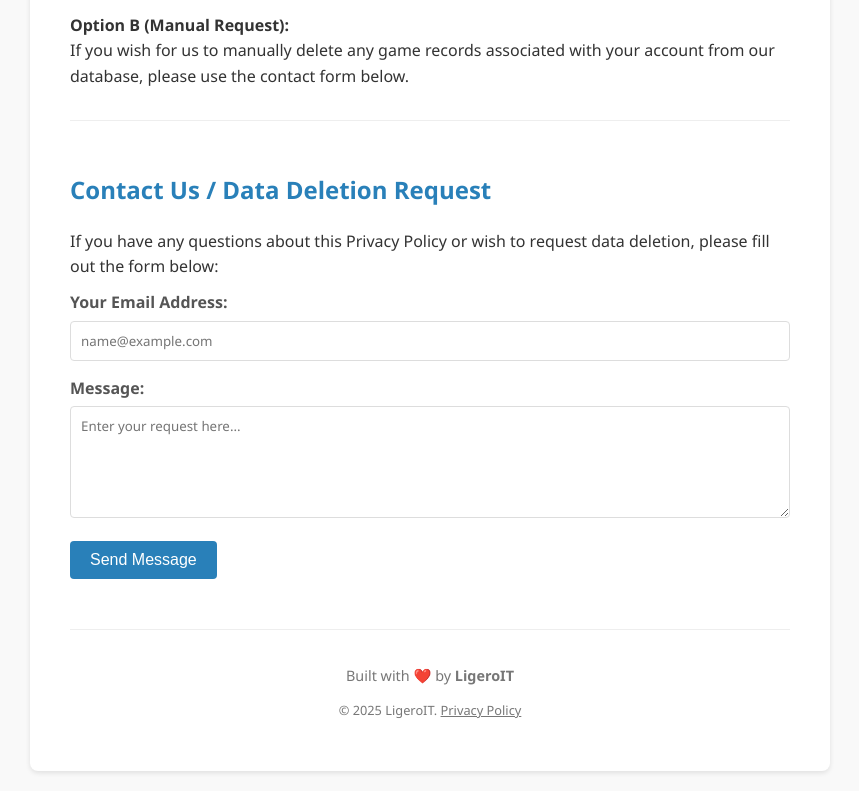
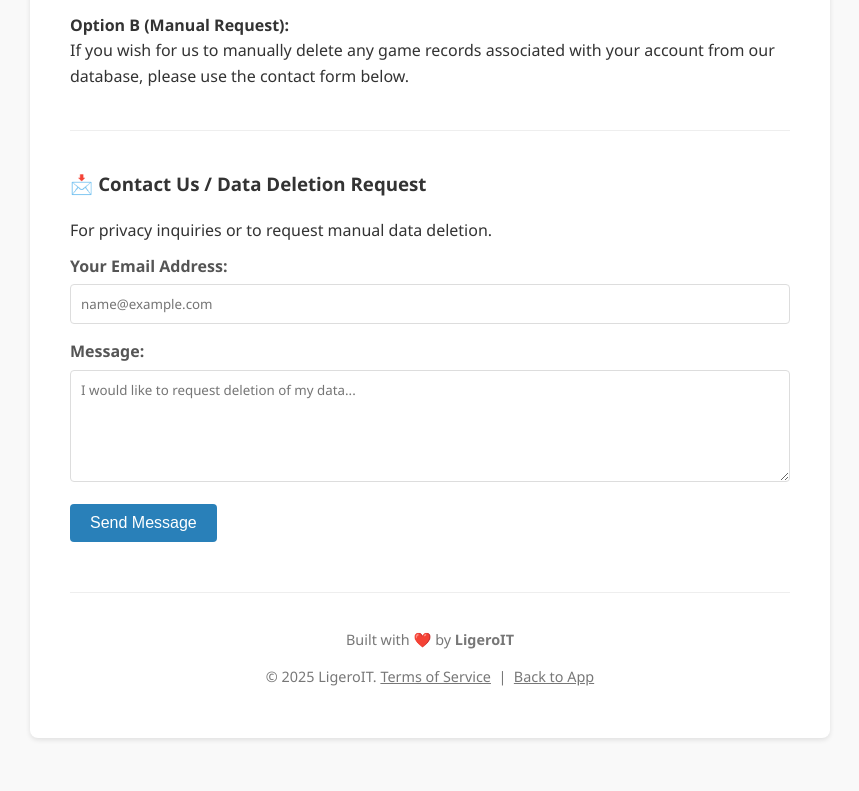
Before and after one commit to ligeroIT/wheel, a website: page privacy.html in a window 1280 px wide. Shown: the part 1385-2176 px from the top of the page, without its empty margins (210-1069 px from the left). After the commit the page ends 2143 px from the top, so only its background shows below. Drawn offline with Linux system fonts and the light colour scheme.

Commit message:
update terms 1

```diff
--- a/privacy.html
+++ b/privacy.html
@@ -47,7 +47,7 @@
 
         /* Stylizacja Formularza */
         .contact-form {
-            margin-top: 30px;
+            margin-top: 40px;
             padding-top: 20px;
             border-top: 1px solid #eee;
         }
@@ -82,14 +82,21 @@
             background-color: #1c5980;
         }
 
-        /* --- TUTAJ DODAŁEM style dla footera --- */
+        /* --- STOPKA (identyczna jak w Terms) --- */
         footer {
-            text-align: center;      /* To centruje tekst */
-            margin-top: 50px;        /* Odstęp od formularza */
-            padding-top: 20px;       /* Odstęp wewnętrzny */
-            border-top: 1px solid #eee; /* Linia oddzielająca */
-            font-size: 0.9em;        /* Nieco mniejsza czcionka */
-            color: #777;             /* Szary kolor */
+            text-align: center;
+            margin-top: 50px;
+            padding-top: 20px;
+            border-top: 1px solid #eee;
+            font-size: 0.9em;
+            color: #777;
+        }
+        footer a {
+            color: inherit;
+            text-decoration: underline;
+        }
+        footer a:hover {
+            text-decoration: none;
         }
     </style>
 </head>
@@ -140,12 +147,11 @@
         If you wish for us to manually delete any game records associated with your account from our database, please use the contact form below.</p>
 
         <div class="contact-form">
-            <h2>Contact Us / Data Deletion Request</h2>
-            <p>If you have any questions about this Privacy Policy or wish to request data deletion, please fill out the form below:</p>
+            <h3>📩 Contact Us / Data Deletion Request</h3>
+            <p>For privacy inquiries or to request manual data deletion.</p>
 
             <form action="https://formsubmit.co/lk@ligero.one" method="POST">
-
-                <input type="hidden" name="_subject" value="Wheel Decide - Privacy/Data Request">
+                <input type="hidden" name="_subject" value="Wheel Decide - Privacy Request">
                 <input type="hidden" name="_captcha" value="false">
                 <input type="hidden" name="_next" value="https://ligeroit.github.io/wheel-decide/privacy.html">
 
@@ -156,7 +162,7 @@
 
                 <div class="form-group">
                     <label for="message">Message:</label>
-                    <textarea name="message" id="message" rows="5" placeholder="Enter your request here..." required></textarea>
+                    <textarea name="message" id="message" rows="5" placeholder="I would like to request deletion of my data..." required></textarea>
                 </div>
 
                 <button type="submit">Send Message</button>
@@ -165,10 +171,12 @@
 
         <footer>
             <p>Built with ❤️ by <strong>LigeroIT</strong></p>
-            <p style="font-size: 0.8rem;">
+            <p>
                 &copy; 2025 LigeroIT.
-                <a href="privacy.html" style="color: inherit; text-decoration: underline;">Privacy Policy</a>
-                </p>
+                <a href="terms.html">Terms of Service</a>
+                &nbsp;|&nbsp;
+                <a href="index.html">Back to App</a>
+            </p>
         </footer>
 
     </div>
```
